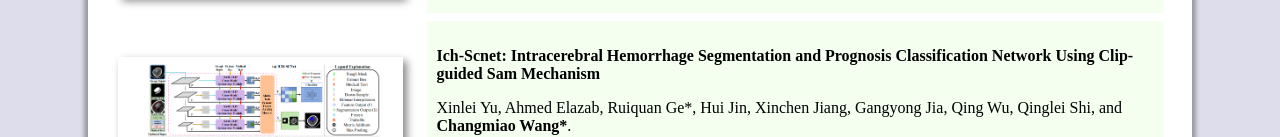
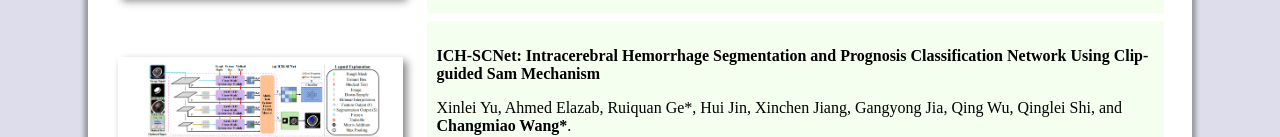
Before and after one commit to jiandanjinxin/changmiaowang, a plain HTML site: page index.html in a window 1280 px wide. Shown: the part 5833-5970 px from the top of the page. Drawn offline with Linux system fonts and the light colour scheme.

Commit message:
Update index.html

```diff
--- a/index.html
+++ b/index.html
@@ -720,7 +720,7 @@ body {
 				  <img src="./images/ICH2024c2.png" width="285px" style="box-shadow: 4px 4px 8px #888">
 			  </td>
 			  <td class="conf-2025">
-				  <p><b>Ich-Scnet: Intracerebral Hemorrhage Segmentation and Prognosis Classification Network Using Clip-guided Sam Mechanism</b></p>
+				  <p><b>ICH-SCNet: Intracerebral Hemorrhage Segmentation and Prognosis Classification Network Using Clip-guided Sam Mechanism</b></p>
 				  <p>Xinlei Yu, Ahmed Elazab, Ruiquan Ge*, Hui Jin, Xinchen Jiang, Gangyong Jia, Qing Wu, Qinglei Shi, and <strong>Changmiao Wang*</strong>.</p>
 				  <p><b>In 2024 IEEE International Conference on Bioinformatics and Biomedicine (BIBM), pp. 2795-2800. IEEE, 2024. (CCF B)</b></p>
 				  <p><b>[<a href="https://ieeexplore.ieee.org/abstract/document/10822098"
```
